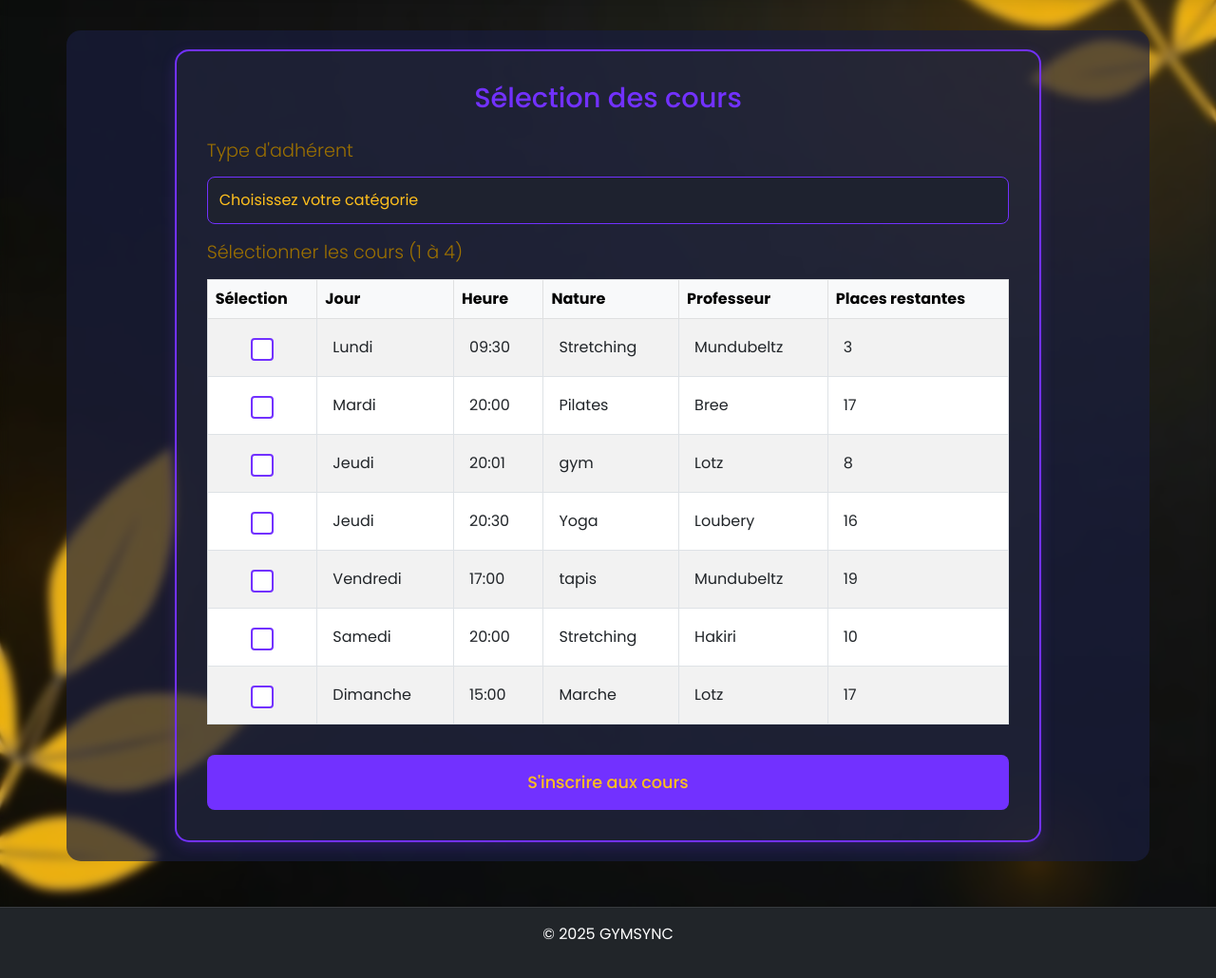
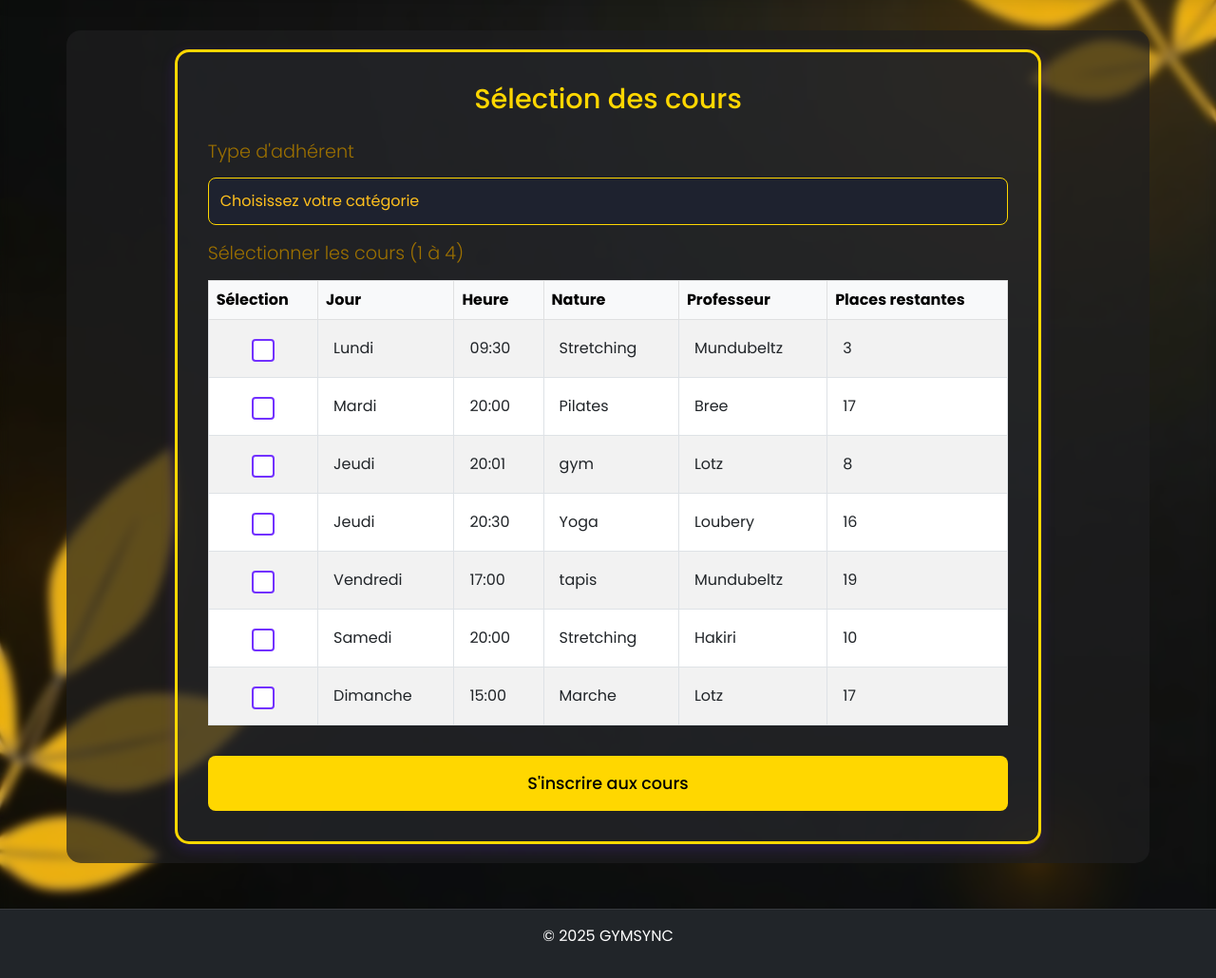
Before and after one commit to UnknownYou64/GYMSYNC, a PHP site: page /inscription.php in a window 1280 px wide. Shown: the part 266-1296 px from the top of the page at 95% size. Before the commit the page ends 1256 px from the top, so only its background shows below. Run offline with PHP 8.4, Linux system fonts and the light colour scheme; the visitor is signed in with stand-in values (Sample User, id 1); data comes from the database, SQL or seed files in the repository.

Commit message:
style login formcontrol et inscription card background

```diff
--- a/css/inscription.css
+++ b/css/inscription.css
@@ -16,7 +16,7 @@ body {
 }
 
 #formulaire {
-    background: rgba(26, 30, 64, 0.67);
+    background: rgba(31, 31, 33, 0.685);
     backdrop-filter: blur(10px);
     border-radius: 15px;
     padding: 20px;
@@ -128,14 +128,14 @@ footer {
 
 .carte-cours {
     background-color: rgba(59, 62, 71, 0.2);
-    border: 2px solid #7231ff;
+    border: 3px solid #ffd700 !important;
     border-radius: 15px;
     padding: 2rem;
     box-shadow: 0 5px 15px rgba(114, 49, 255, 0.2);
 }
 
 .titre-selection {
-    color: #7231ff;
+    color: #ffd700;
     font-size: 1.8rem;
     margin-bottom: 1.5rem;
 }
@@ -198,8 +198,8 @@ footer {
 }
 
 .btn-inscription {
-    background-color: #7231ff;
-    color: #ffc01d;
+    background-color: #ffd700;
+    color: black;
     padding: 1rem;
     font-size: 1.1rem;
     font-weight: 500;
@@ -209,8 +209,8 @@ footer {
 }
 
 .btn-inscription:hover {
-    background-color: #ffc01d;
-    color: #7231ff;
+    background-color: #ffd700;
+    color: black;
     transform: translateY(-2px);
 }
 
@@ -240,7 +240,7 @@ footer {
 
 .form-control {
     background-color: rgba(31, 35, 48, 0.95);
-    border: 1px solid #7231ff;
+    border: 1px solid #ffd700;
     color: #ffc01d;
 }
 
--- a/css/login.css
+++ b/css/login.css
@@ -75,15 +75,15 @@ h1 {
 
     border: 1px solid rgba(255, 255, 255, 0.2);
     border-radius: 8px;
-    color: white;
+    color: #ffd700;
     padding: 12px;
     transition: all 0.3s ease;
 }
 
 .form-control:focus {
-    background: rgba(255, 255, 255, 0.15);
+    background: rgba(255, 255, 255, 0.819);
     border-color: rgba(255, 255, 255, 0.3);
-    color: rgb(184, 159, 20);
+    color: #ffd700;
     box-shadow: 0 0 0 0.2rem rgba(255, 255, 255, 0.1);
 }
 
```
